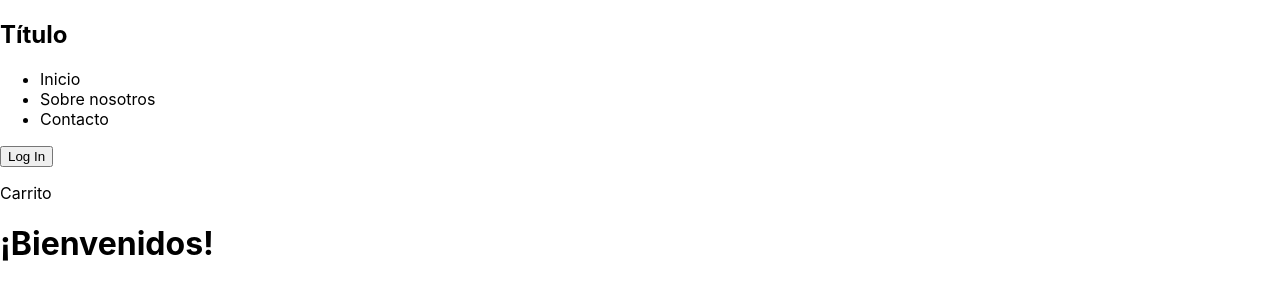
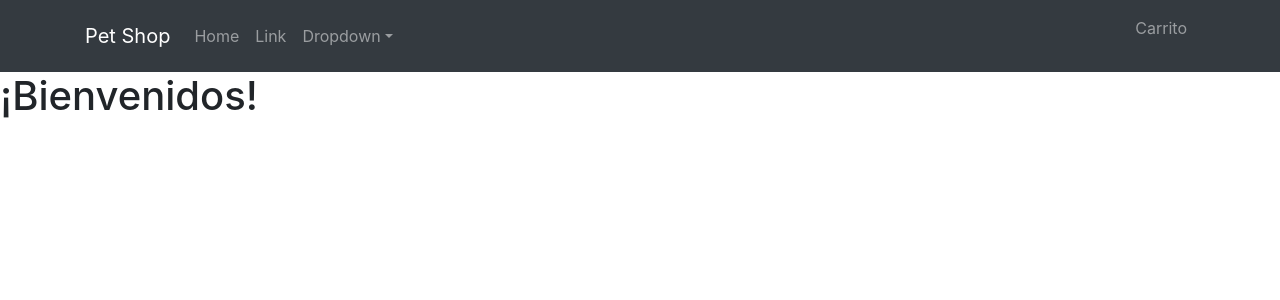
Before and after one commit to antopezzella/ecommerce-AntonelaPezzella, a React (Create React App) app: page / in a window 1280 px wide. Shown: the top 300 px of the page. Built offline with nearby package versions, Linux system fonts and the light colour scheme.

Commit message:
Agregando archivos

```diff
--- a/src/App.js
+++ b/src/App.js
@@ -1,7 +1,7 @@
 import logo from './logo.svg';
 import './App.css';
 import React from 'react';
-import NavBar from './components/NavBar/NavBar';
+import { NavBar } from './components/NavBar/NavBar';
 import ItemListContainer from './container/ItemListContainer'
 
 function App() {
--- a/src/components/NavBar/NavBar.jsx
+++ b/src/components/NavBar/NavBar.jsx
@@ -1,22 +1,38 @@
 import React from 'react';
 import CartWidget from '../CartWidget/CartWidget';
+import { Navbar, Nav, NavDropdown, Container, Form, FormControl, Button } from 'react-bootstrap'
+//import Logo from '../../favicon.icon'
+import 'bootstrap/dist/css/bootstrap.min.css';
 
+export const NavBar = () => {
 
-const NavBar = () => {
     return (
-        <article>
-            <h1>Título</h1>
-            <ul>
-                <li>Inicio</li>
-                <li>Sobre nosotros</li>
-                <li>Contacto</li>
-            </ul>
-            <button>Log In</button>
-            <CartWidget/>
-        </article>
+<Navbar bg="dark" expand="lg" variant="dark">
+<Container>
+  <Navbar.Brand href="#home">Pet Shop</Navbar.Brand>
+  {/* <img src={Logo} alt='img'></img> */}
+  <Navbar.Toggle aria-controls="basic-navbar-nav" />
+  <Navbar.Collapse id="basic-navbar-nav">
+    <Nav className="mr-auto">
+      <Nav.Link href="#home">Home</Nav.Link>
+      <Nav.Link href="#link">Link</Nav.Link>
+      <NavDropdown title="Dropdown" id="basic-nav-dropdown">
+        <NavDropdown.Item href="#action/3.1">Action</NavDropdown.Item>
+        <NavDropdown.Item href="#action/3.2">Another action</NavDropdown.Item>
+        <NavDropdown.Item href="#action/3.3">Something</NavDropdown.Item>
+        <NavDropdown.Divider />
+        <NavDropdown.Item href="#action/3.4">Separated link</NavDropdown.Item>
+      </NavDropdown>
+    </Nav>
+    <Nav>
+    <Nav.Link eventKey={2}>
+      <CartWidget/>
+    </Nav.Link>
+    </Nav>
+  </Navbar.Collapse>
+  </Container>
+</Navbar>
     )
 }
 
-
-
 export default NavBar
```
Also changed, not shown: 1 other file (tests, documents, lock files or other folders).
